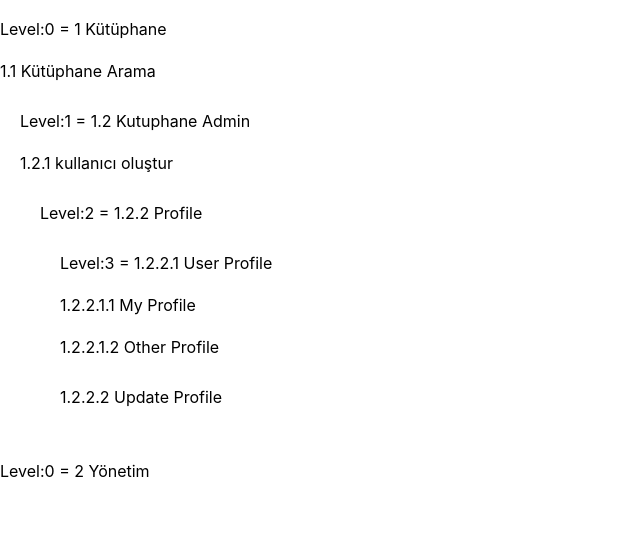
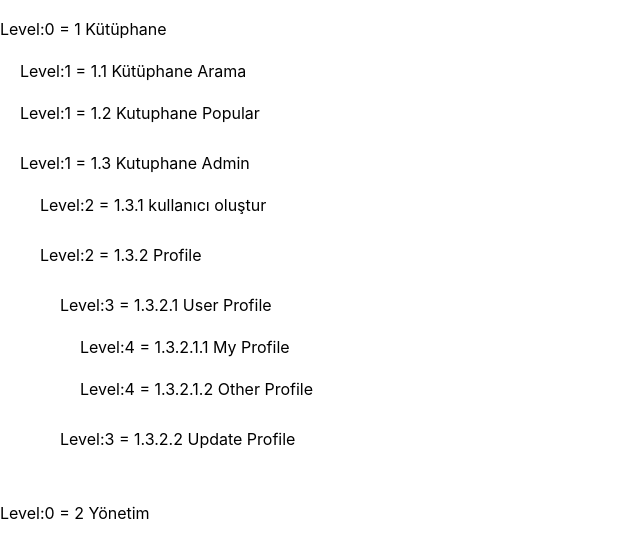
Before and after one commit to jhub95/lists-multilevel, a React (Create React App) app: page / in a window 1280 px wide. Shown: the top 558 px of the page, without its empty margins (0-640 px from the left). Built offline with nearby package versions, Linux system fonts and the light colour scheme.

Commit message:
functional multi-level lists. using shortid for React keys

```diff
--- a/package.json
+++ b/package.json
@@ -9,7 +9,8 @@
     "npm": "^6.8.0",
     "react": "^16.8.4",
     "react-dom": "^16.8.4",
-    "react-scripts": "2.1.5"
+    "react-scripts": "2.1.5",
+    "shortid": "^2.2.14"
   },
   "scripts": {
     "start": "BROWSER=none react-scripts start",
--- a/src/App.js
+++ b/src/App.js
@@ -1,4 +1,5 @@
 import React from 'react'
+import shortid from 'shortid'
 import List from '@material-ui/core/List';
 import ListItem from '@material-ui/core/ListItem';
 
@@ -7,31 +8,33 @@ const libraryRoutes = [
       collapse: true,
       name: "1 Kütüphane",
       views: [{
-          path: "/kutuphane",
           name: "1.1 Kütüphane Arama"
         },
         {
+          name:"1.2 Kutuphane Popular"
+        },
+        {
           collapse:true,
-          name:"1.2 Kutuphane Admin",
+          name:"1.3 Kutuphane Admin",
           views: [{
-            name: "1.2.1 kullanıcı oluştur"
+            name: "1.3.1 kullanıcı oluştur"
           },
           {
             collapse:true,
-            name:"1.2.2 Profile",
+            name:"1.3.2 Profile",
             views:[{
               collapse:true,
-              name: "1.2.2.1 User Profile",
+              name: "1.3.2.1 User Profile",
               views:[
                 {
-                  name:"1.2.2.1.1 My Profile"
+                  name:"1.3.2.1.1 My Profile"
                 },
                 {
-                  name:"1.2.2.1.2 Other Profile"
+                  name:"1.3.2.1.2 Other Profile"
                 }
               ]
             },{
-              name:"1.2.2.2 Update Profile",
+              name:"1.3.2.2 Update Profile",
             }]
           }]
         }
@@ -39,44 +42,45 @@ const libraryRoutes = [
       ]
   },
   {
-    path: "-admin",
-    name: "2 Yönetim",
-    state: "openAdmin",
-    icon: "build",
-    component: <div>Admin</div>
-
+    name: "2 Yönetim"
   }
 ]
 
 class SidebarLinks extends React.Component {
 
-  constructListItem = ( item, key, level ) => {
+  returnFragment = ( item, level ) => {
+    level+=1
+    return item.views.map(( secondItem )=>{
+      return (
+        (secondItem.collapse) ?
+          this.constructListItem(secondItem, level)
+        :
+          <ListItem key={shortid.generate()} style={{paddingLeft:level*20+"px"}} >{"Level:"+level+" = "+secondItem.name}</ListItem>
+      )
+    })
+  }
+
+  constructListItem = ( item, level ) => {
     return (
-      <List key={key*1000}>
-        <ListItem key={key} style={{paddingLeft:level*20+"px"}} >{"Level:"+level+" = "+item.name}</ListItem>
+      <List key={shortid.generate()}>
+        <ListItem key={shortid.generate()} style={{paddingLeft:level*20+"px"}} >{"Level:"+level+" = "+item.name}</ListItem>
       {
         (item.collapse) ?
-          item.views.map((secondItem,secondKey)=>{
-            if (secondItem.collapse)  {
-              return this.constructListItem(secondItem,secondKey,level+=1)
-            }
-            else return <ListItem style={{paddingLeft:level*20+"px"}} key={secondKey*2000} >{secondItem.name}</ListItem>
-          })
+          this.returnFragment(item,level)
         :
-        null
+          null
       }
       </List>
     )
   }
 
-    render(){
-        // const { classes, color, logo, image, logoText, routes, bgColor, rtlActive,  t } = this.props
-        return(
-          <div>
-            { libraryRoutes.map( ( item, key ) => this.constructListItem( item, key, 0 )) }
-          </div>
-        )
-    }
+  render(){
+      return(
+        <div>
+          { libraryRoutes.map( ( item ) => this.constructListItem( item, 0 )) }
+        </div>
+      )
+  }
 
 }
 
```
Also changed, not shown: 1 other file (tests, documents, lock files or other folders).
